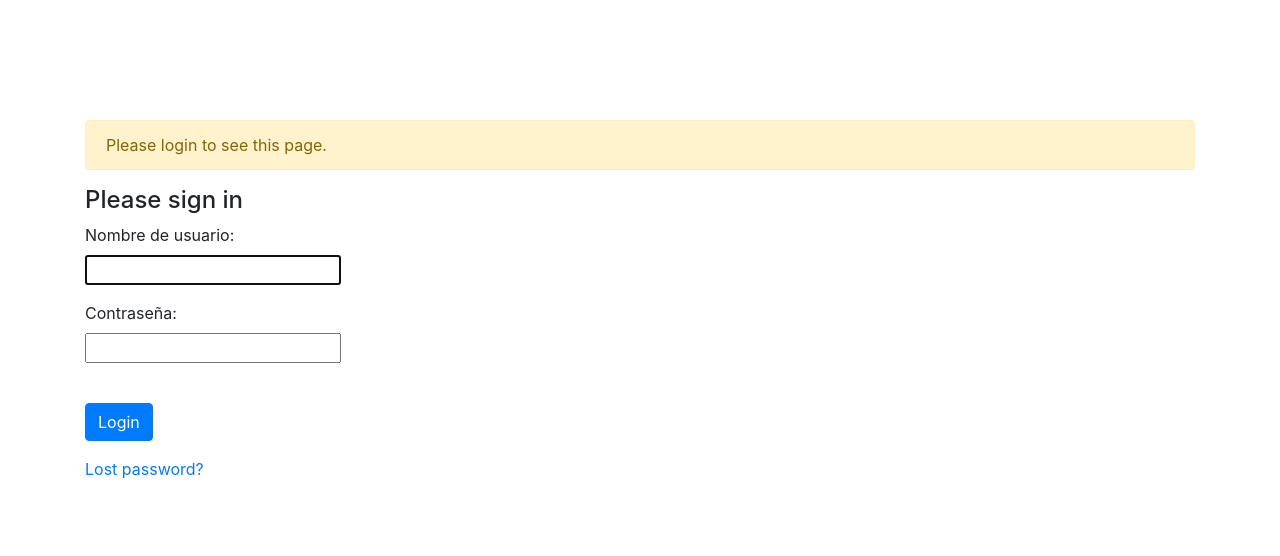
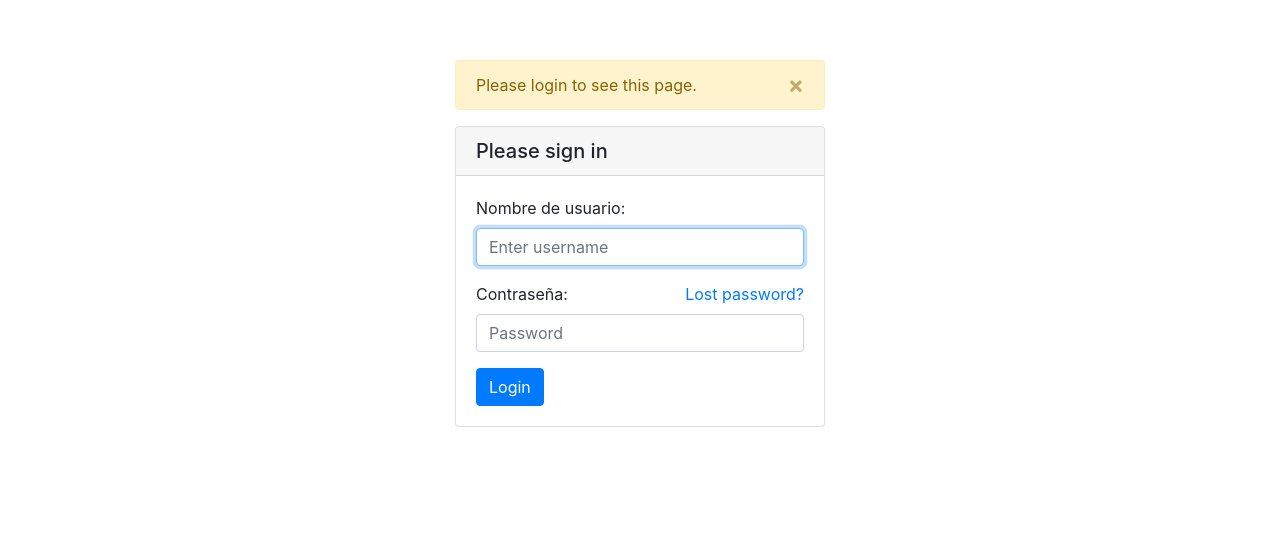
Before and after one commit to sanchezfauste/bPortal, a Django app: page /accounts/login/?next=/ in a window 1280 px wide. Shown: the top 556 px of the page. Run offline with Django 3.2, Linux system fonts and the light colour scheme; some libraries are stand-ins or nearby versions.

Commit message:
Improving registration templates

```diff
--- a/bPortal/settings.py
+++ b/bPortal/settings.py
@@ -107,6 +107,10 @@ AUTH_PASSWORD_VALIDATORS = [
 
 LANGUAGE_CODE = 'es_ES'
 
+LOCALE_PATHS = (
+    'bPortal/locale',
+)
+
 TIME_ZONE = 'UTC'
 
 USE_I18N = True
--- a/bPortal/templates/base_registration.html
+++ b/bPortal/templates/base_registration.html
@@ -8,7 +8,7 @@
     <script src="{% static 'portal/jquery-ui.min.js' %}"></script>
     <script src="{% static 'portal/popper.min.js' %}"></script>
     <script src="{% static 'portal/bootstrap.min.js' %}"></script>
-    <link rel="stylesheet" type="text/css" href="{% static 'portal/basepage.css' %}" />
+    <link rel="stylesheet" type="text/css" href="{% static 'bPortal/registration.css' %}" />
     <link rel="stylesheet" type="text/css" href="{% static 'portal/jquery-ui.min.css' %}" />
     <link rel="stylesheet" type="text/css" href="{% static 'portal/iconic/font/css/open-iconic-bootstrap.css' %}" />
     {% block static_files %}{% endblock %}
@@ -18,7 +18,11 @@
 <body>
 
    <div class="container">
-       {% block content %}{% endblock %}
+       <div class="row justify-content-md-center">
+           <div class="col" style="max-width: 400px;">
+               {% block content %}{% endblock %}
+           </div>
+       </div>
    </div><!-- /.container -->
 
  </body>
--- a/bPortal/templates/registration/login.html
+++ b/bPortal/templates/registration/login.html
@@ -1,42 +1,52 @@
 {% extends "base_registration.html" %}
-{% block title %}Login{% endblock %}
+{% load i18n %}
+{% block title %}{% trans "Login" %}{% endblock %}
 {% block content %}
-
-    {% if form.errors %}
-        <div class="alert alert-danger" role="alert">
-            Your username and password didn't match. Please try again.
-        </div>
-    {% endif %}
 
 {% if next %}
     {% if user.is_authenticated %}
-            <div class="alert alert-warning" role="alert">
-                Your account doesn't have access to this page. To proceed,
-                please login with an account that has access.
+        <div class="alert alert-warning alert-dismissible fade show" role="alert">
+            {% trans "Your account doesn't have access to this page. To proceed, please login with an account that has access." %}
+            <button type="button" class="close" data-dismiss="alert" aria-label="Close">
+                <span aria-hidden="true">&times;</span>
+            </button>
         </div>
     {% else %}
-            <div class="alert alert-warning" role="alert">
-                Please login to see this page.
+        <div class="alert alert-warning alert-dismissible fade show" role="alert">
+            {% trans "Please login to see this page." %}
+            <button type="button" class="close" data-dismiss="alert" aria-label="Close">
+                <span aria-hidden="true">&times;</span>
+            </button>
         </div>
     {% endif %}
 {% endif %}
-
-    <div class="login_form">
-        <h4>Please sign in</h4>
+<div class="card">
+    <h5 class="card-header">{% trans "Please sign in" %}</h5>
+    <div class="card-body">
         <form method="post" action="{% url 'login' %}">
             {% csrf_token %}
+            <div class="form-group">
                 {{ form.username.label_tag }}
-        <p>{{ form.username }}</p>
-
+                <input type="text" class="form-control{% if form.errors %} is-invalid{% endif %}"
+                    placeholder="Enter username" name="username" autofocus="" required="" id="id_username"
+                >
+            </div>
+            <div class="form-group">
+                <div class="float-left">
                     {{ form.password.label_tag }}
-        <p>{{ form.password }}</p>
-
-        <br>
-        <p><input type="submit" value="Login" class="btn btn-primary" /></p>
+                </div>
+                <div class="float-right">
+                    <a href="{% url 'password_reset' %}">{% trans "Lost password?" %}</a>
+                </div>
+                <input type="password" class="form-control{% if form.errors %} is-invalid{% endif %}"
+                    name="password" required="" id="id_password" placeholder="Password"
+                >
+                <div class="invalid-feedback">{% trans "Your username and password didn't match. Please try again." %}</div>
+            </div>
             <input type="hidden" name="next" value="{{ next }}" />
+            <button type="submit" class="btn btn-primary">{% trans "Login" %}</button>
         </form>
-
-        <p><a href="{% url 'password_reset' %}">Lost password?</a></p>
+    </div>
 </div>
 
 {% endblock %}
--- a/bPortal/templates/registration/password_reset_complete.html
+++ b/bPortal/templates/registration/password_reset_complete.html
@@ -1,9 +1,11 @@
 {% extends "base_registration.html" %}
+{% load i18n %}
+{% block title %}{% trans "Password changed" %}{% endblock %}
 {% block content %}
 
     <div class="alert alert-info" role="alert">
-        The password has been changed!
+        {% trans "The password has been changed!" %}
     </div>
-    <p><a href="{% url 'login' %}">log in again?</a></p>
+    <p><a href="{% url 'login' %}">{% trans "Login again?" %}</a></p>
 
 {% endblock %}
--- a/bPortal/templates/registration/password_reset_done.html
+++ b/bPortal/templates/registration/password_reset_done.html
@@ -1,8 +1,10 @@
 {% extends "base_registration.html" %}
+{% load i18n %}
+{% block title %}{% trans "Reset password" %}{% endblock %}
 {% block content %}
 
     <div class="alert alert-info" role="alert">
-        We've emailed you instructions for setting your password. If they haven't arrived in a few minutes, check your spam folder.
+        {% trans "We've emailed you instructions for setting your password. If they haven't arrived in a few minutes, check your spam folder." %}
     </div>
 
 {% endblock %}
--- a/bPortal/templates/registration/password_reset_email.html
+++ b/bPortal/templates/registration/password_reset_email.html
@@ -1,2 +1,3 @@
-Someone asked for password reset for email {{ email }}. Follow the link below:
+{% load i18n %}
+{% blocktrans with email=email %}Someone asked for password reset for email {{ email }}. Follow the link below:{% endblocktrans %}
 {{ protocol}}://{{ domain }}{% url 'password_reset_confirm' uidb64=uid token=token %}
--- a/bPortal/templates/registration/password_reset_form.html
+++ b/bPortal/templates/registration/password_reset_form.html
@@ -1,14 +1,16 @@
 {% extends "base_registration.html" %}
+{% load i18n %}
+{% block title %}{% trans "Reset password" %}{% endblock %}
 {% block content %}
 
     <div class="alert alert-info" role="alert">
-        Logged out!
+        {% trans "You have been logged out." %}
     </div>
 
     <form action="" method="post">{% csrf_token %}
         {% if form.email.errors %} {{ form.email.errors }} {% endif %}
             <p>{{ form.email }}</p>
-        <input type="submit" class="btn btn-default btn-lg" value="Reset password" />
+        <input type="submit" class="btn btn-default btn-lg" value="{% trans "Reset password" %}" />
     </form>
 
 {% endblock %}
--- /dev/null
+++ b/portal/static/bPortal/registration.css
@@ -0,0 +1,4 @@
+body > .container {
+    padding-top: 60px;
+    padding-bottom: 60px;
+}
```
Also changed, not shown: bPortal/templates/registration/logged_out.html (+6 -4 lines), bPortal/templates/registration/password_reset_confirm.html (+7 -5 lines), portal/static/registration.css (deleted, +0 -14 lines), bPortal/locale/ca_ES/LC_MESSAGES/django.po (added), bPortal/locale/es_ES/LC_MESSAGES/django.po (added). Lines whose indentation alone changed are shown as unchanged.
